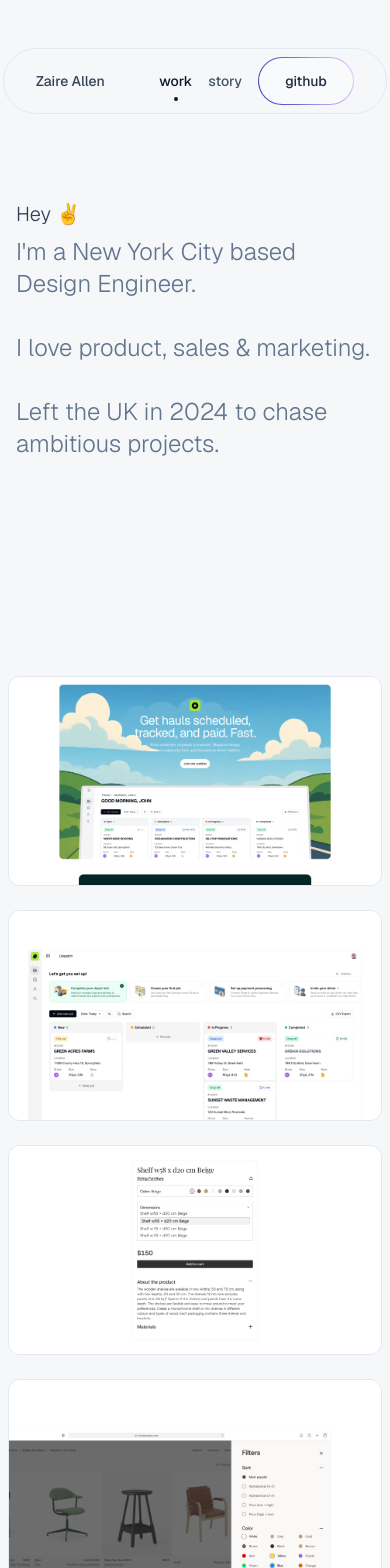
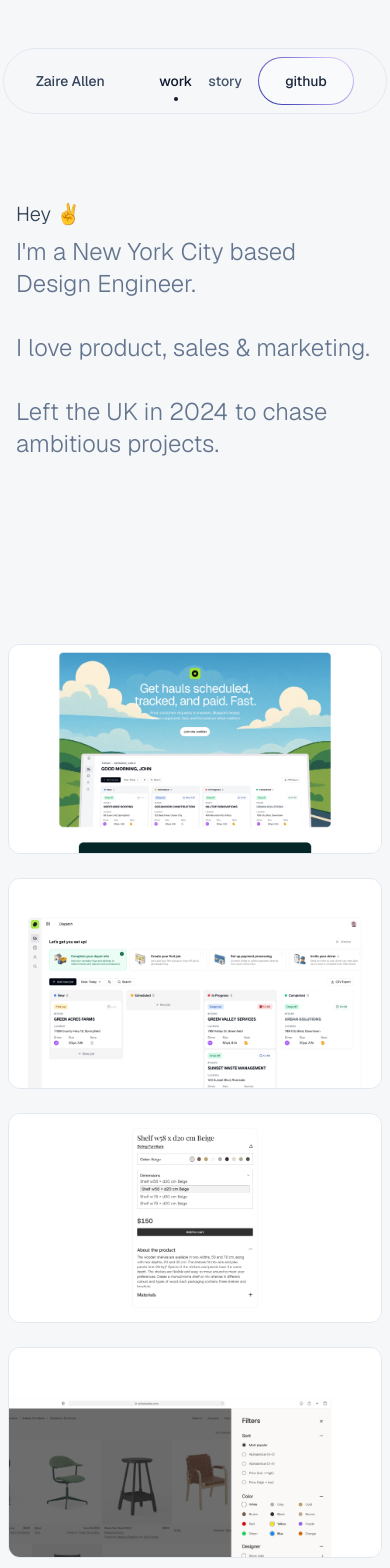
Before and after one commit to zaireallen/Zaire-Allen-Portfolio-2025, a React (Vite) app: page / in a window 390 px wide. Shown: the top 1568 px of the page. Built offline with nearby package versions, Linux system fonts and the light colour scheme; a web font is replaced by a local one.

Commit message:
hyperlinks now have hover states.
aligned the contents

```diff
--- a/src/About.tsx
+++ b/src/About.tsx
@@ -6,14 +6,12 @@ import { PageTransition } from './components/PageTransition'
 
 function About() {
   return (
-    <div className="mx-auto flex flex-col items-center justify-center bg-[hsl(220,23%,97%)] dark:bg-neutral-950">
+    <div className="mx-auto flex flex-col bg-[hsl(220,23%,97%)] dark:bg-neutral-950">
       <NavBar />
-      <PageTransition>
-        <>
-          <Header />
+      <Header />
+        <PageTransition>
           <Timeline />
-        </>
-      </PageTransition>
+        </PageTransition>
     </div>
   )
 }
--- a/src/App.tsx
+++ b/src/App.tsx
@@ -9,17 +9,11 @@ function App() {
 
   // Main application component that renders the timeline
   return (
-    <div className="mx-auto flex flex-col items-center justify-center bg-[hsl(220,23%,97%)] dark:bg-neutral-950">
+    <div className="mx-auto flex flex-col bg-[hsl(220,23%,97%)] dark:bg-neutral-950">
       <NavBar />
+      <HeaderShort />
+
       <PageTransition>
-        <>
-          <motion.div
-            initial={{ opacity: 0, y: 24 }}
-            animate={{ opacity: 1, y: 0, transition: { duration: 0.5, ease: [0.4, 0, 0.2, 1] } }}
-            exit={{ opacity: 0, y: -24, transition: { duration: 0.3, ease: [0.4, 0, 0.2, 1] } }}
-          >
-            <HeaderShort />
-          </motion.div>
           <motion.div
             initial={{ opacity: 0, scale: 0.98 }}
             animate={{ opacity: 1, scale: 1, transition: { duration: 0.7, delay: 0.2, ease: [0.4, 0, 0.2, 1] } }}
@@ -27,7 +21,6 @@ function App() {
           >
             <Work />
           </motion.div>
-        </>
       </PageTransition>
     </div>
   )
--- a/src/components/ui/Header.tsx
+++ b/src/components/ui/Header.tsx
@@ -29,11 +29,12 @@ export function Header() {
                 </h2>
                 <h1 className="text-slate-500 dark:text-slate-100 font-light text-2xl pb-4">
                     Product & Growth Marketing at {" "}
-
+                    <a href="https://www.waypointdaily.com" target="_blank" rel="noopener noreferrer" className="transition-colors duration-200 hover:text-rose-600 dark:hover:text-rose-400 hover:underline">
                       <LinkPreview
                         url="https://www.waypointdaily.com"
                         imageSrc="src/assets/work/Waypoint/Waypoint - Marketing Site - Desktop 1.webp"
-                    isStatic>Waypoint</LinkPreview>.
+                        isStatic>Waypoint</LinkPreview>
+                    </a>.
                 </h1>
             </section>
 
@@ -51,22 +52,20 @@ export function Header() {
                     Featured
                 </h2>
                 <h1 className="text-slate-500 dark:text-slate-100 font-light text-2xl pb-4">
+                    <a href="https://www.businessinsider.com/ux-designer-love-circular-tips-breaking-into-tech-2021-8" target="_blank" rel="noopener noreferrer" className="transition-colors duration-200 hover:text-rose-600 dark:hover:text-rose-400 hover:underline">
                       <LinkPreview
                         url="https://www.businessinsider.com/ux-designer-love-circular-tips-breaking-into-tech-2021-8"
                         imageSrc="src/assets/ZaireAllenBusinessInsider.webp"
-                        isStatic>Business Insider
-                    </LinkPreview>
-
+                        isStatic>Business Insider</LinkPreview>
+                    </a>
                     {", "}
-
+                    <a href="https://www.waypointdaily.com" target="_blank" rel="noopener noreferrer" className="transition-colors duration-200 hover:text-rose-600 dark:hover:text-rose-400 hover:underline">
                       <LinkPreview
                         url="https://www.waypointdaily.com"
                         imageSrc="src/assets/timeline/PipeZaire.webp"
-                        isStatic>Pipe
-                    </LinkPreview>
-
+                        isStatic>Pipe</LinkPreview>
+                    </a>
                     {", "}
-
                     MouthWash.
                 </h1>
             </section>
@@ -85,10 +84,12 @@ export function Header() {
                     Podcasts
                 </h2>
                 <h1 className="text-slate-500 dark:text-slate-100 font-light text-2xl pb-4">
+                    <a href="https://www.thisishcd.com/episode/zaire-allen-changing-the-face-of-design#transcript" target="_blank" rel="noopener noreferrer" className="transition-colors duration-200 hover:text-rose-600 dark:hover:text-rose-400 hover:underline">
                       <LinkPreview
                         url="https://www.thisishcd.com/episode/zaire-allen-changing-the-face-of-design#transcript"
                         imageSrc="src/assets/ThisIsHCD.webp"
-                    isStatic>This is Human Centered Design</LinkPreview>.
+                        isStatic>This is Human Centered Design</LinkPreview>
+                    </a>.
                 </h1>
             </section>
 
--- a/src/components/ui/HeaderShort.tsx
+++ b/src/components/ui/HeaderShort.tsx
@@ -1,7 +1,7 @@
 export function HeaderShort() {
     return (
         <header>
-        <div className="w-full max-w-2xl mx-auto pt-40 px-4 md:px-8 lg:px-10 z-40">
+        <div className="w-full max-w-2xl mx-auto pt-40 px-4 md:px-8 lg:px-10">
             <section className="mt-10">
                 <h2 className="text-xl tracking-normal font-light mb-2 text-slate-700 dark:text-slate-100 max-w-xl">
                     Hey ✌️
--- a/src/components/ui/Work.tsx
+++ b/src/components/ui/Work.tsx
@@ -2,7 +2,7 @@ import { workData } from '@/lib/data/work'
 
 function Work() {
     return (
-        <div className="w-full pt-40 pb-6 px-2 md:px-8 lg:px-6">
+        <div className="w-full pt-32 pb-6 px-2 md:px-8 lg:px-6">
             <section className="mt-10">
                 {/* Grid of work items */}
                 <div className="flex flex-col gap-6">
```
Lines whose indentation alone changed are shown as unchanged.
